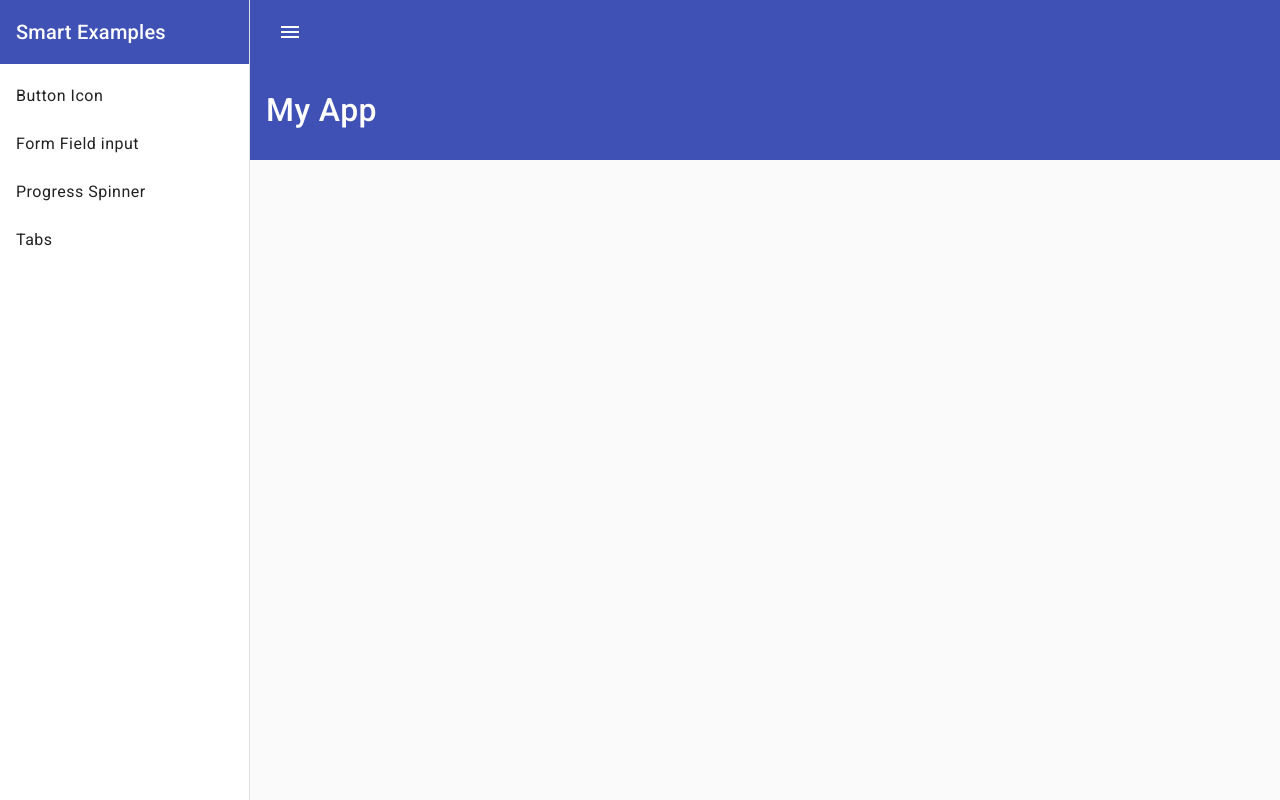
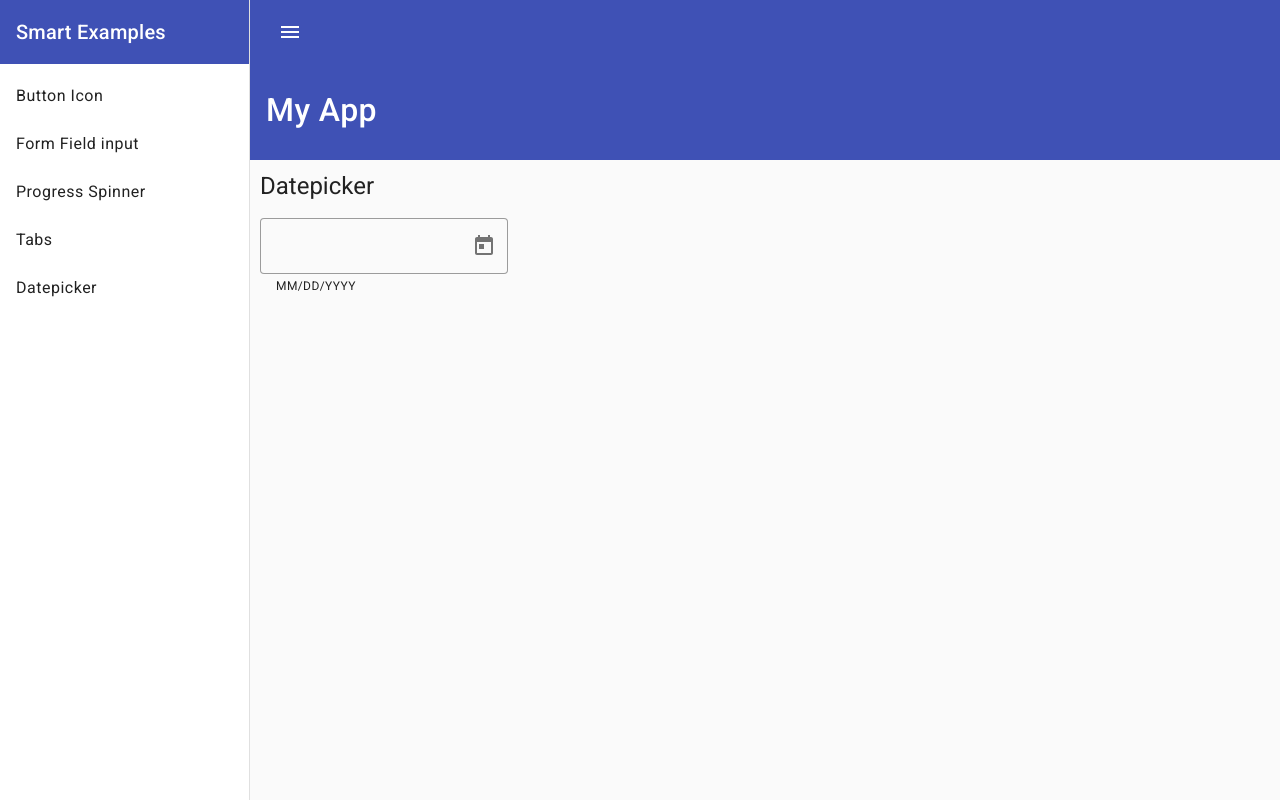
Before and after one commit to Player35Oficial/study-Angular-Material, an Angular app: page /datepicker in a window 1280 px wide. Before the commit this address led to /. Built offline with nearby package versions, Linux system fonts and the light colour scheme.

Commit message:
datepicker

```diff
--- a/src/app/Material/Material.module.ts
+++ b/src/app/Material/Material.module.ts
@@ -9,6 +9,8 @@
 import { MatProgressBarModule } from '@angular/material/progress-bar';
 import { MatProgressSpinnerModule } from '@angular/material/progress-spinner';
 import { MatTabsModule } from '@angular/material/tabs';
+import { MatDatepickerModule } from '@angular/material/datepicker';
+import { MAT_DATE_LOCALE, MatNativeDateModule } from '@angular/material/core';
 
 @NgModule({
   exports: [
@@ -21,6 +23,8 @@
     MatProgressBarModule,
     MatProgressSpinnerModule,
     MatTabsModule,
+    MatDatepickerModule,
+    MatNativeDateModule,
   ],
   declarations: [],
   providers: [
@@ -28,6 +32,10 @@
       provide: MAT_FORM_FIELD_DEFAULT_OPTIONS,
       useValue: { appearance: 'outline', floatLabel: 'always' },
     },
+    {
+      provide: MAT_DATE_LOCALE,
+      useValue: 'pt-BR',
+    },
   ],
 })
 export class MaterialModule {}
--- a/src/app/app-routing.module.ts
+++ b/src/app/app-routing.module.ts
@@ -4,12 +4,14 @@
 import { FormFieldInputComponent } from './form-field-input/form-field-input.component';
 import { ProgressSpinnerComponent } from './progress-spinner/progress-spinner.component';
 import { TabsComponent } from './tabs/tabs.component';
+import { DatepickerComponent } from './datepicker/datepicker.component';
 
 const routes: Routes = [
   { path: 'buttonIcon', component: ButtonsIconsComponent },
   { path: 'formFieldInput', component: FormFieldInputComponent },
   { path: 'progressSpinner', component: ProgressSpinnerComponent },
   { path: 'tabs', component: TabsComponent },
+  { path: 'datepicker', component: DatepickerComponent },
 ];
 
 @NgModule({
--- a/src/app/app.component.html
+++ b/src/app/app.component.html
@@ -12,6 +12,7 @@
       <a mat-list-item routerLink="/formFieldInput">Form Field input</a>
       <a mat-list-item routerLink="/progressSpinner">Progress Spinner</a>
       <a mat-list-item routerLink="/tabs">Tabs</a>
+      <a mat-list-item routerLink="/datepicker">Datepicker</a>
     </mat-nav-list>
   </mat-sidenav>
 
--- a/src/app/app.module.ts
+++ b/src/app/app.module.ts
@@ -11,9 +11,10 @@
 import { MatInputModule } from '@angular/material/input';
 import { ProgressSpinnerComponent } from './progress-spinner/progress-spinner.component';
 import { TabsComponent } from './tabs/tabs.component';
+import { DatepickerComponent } from './datepicker/datepicker.component';
 
 @NgModule({
-  declarations: [AppComponent, ButtonsIconsComponent, FormFieldInputComponent, ProgressSpinnerComponent, TabsComponent],
+  declarations: [AppComponent, ButtonsIconsComponent, FormFieldInputComponent, ProgressSpinnerComponent, TabsComponent, DatepickerComponent],
   imports: [
     BrowserModule,
     AppRoutingModule,
--- /dev/null
+++ b/src/app/datepicker/datepicker.component.html
@@ -0,0 +1,13 @@
+<div class="container">
+  <h1>Datepicker</h1>
+  <mat-form-field>
+    <input matInput [matDatepicker]="picker" [min]="minDate" [max]="maxDate" />
+    <mat-hint>MM/DD/YYYY</mat-hint>
+    <mat-datepicker-toggle matIconSuffix [for]="picker"></mat-datepicker-toggle>
+    <mat-datepicker
+      #picker
+      [startAt]="startDate"
+      [touchUi]="platformUi"
+    ></mat-datepicker>
+  </mat-form-field>
+</div>
--- /dev/null
+++ b/src/app/datepicker/datepicker.component.ts
@@ -0,0 +1,19 @@
+import { Platform } from '@angular/cdk/platform';
+import { Component } from '@angular/core';
+
+@Component({
+  selector: 'app-datepicker',
+  templateUrl: './datepicker.component.html',
+  styleUrls: ['./datepicker.component.scss'],
+})
+export class DatepickerComponent {
+  public startDate = new Date(2023, 9, 17);
+  public minDate = new Date(2023, 9, 17);
+  public maxDate = new Date(2023, 10, 30);
+
+  constructor(private platform: Platform) {}
+
+  get platformUi() {
+    return this.platform.ANDROID || this.platform.IOS;
+  }
+}
```
Also changed, not shown: src/app/datepicker/datepicker.component.scss (added).
